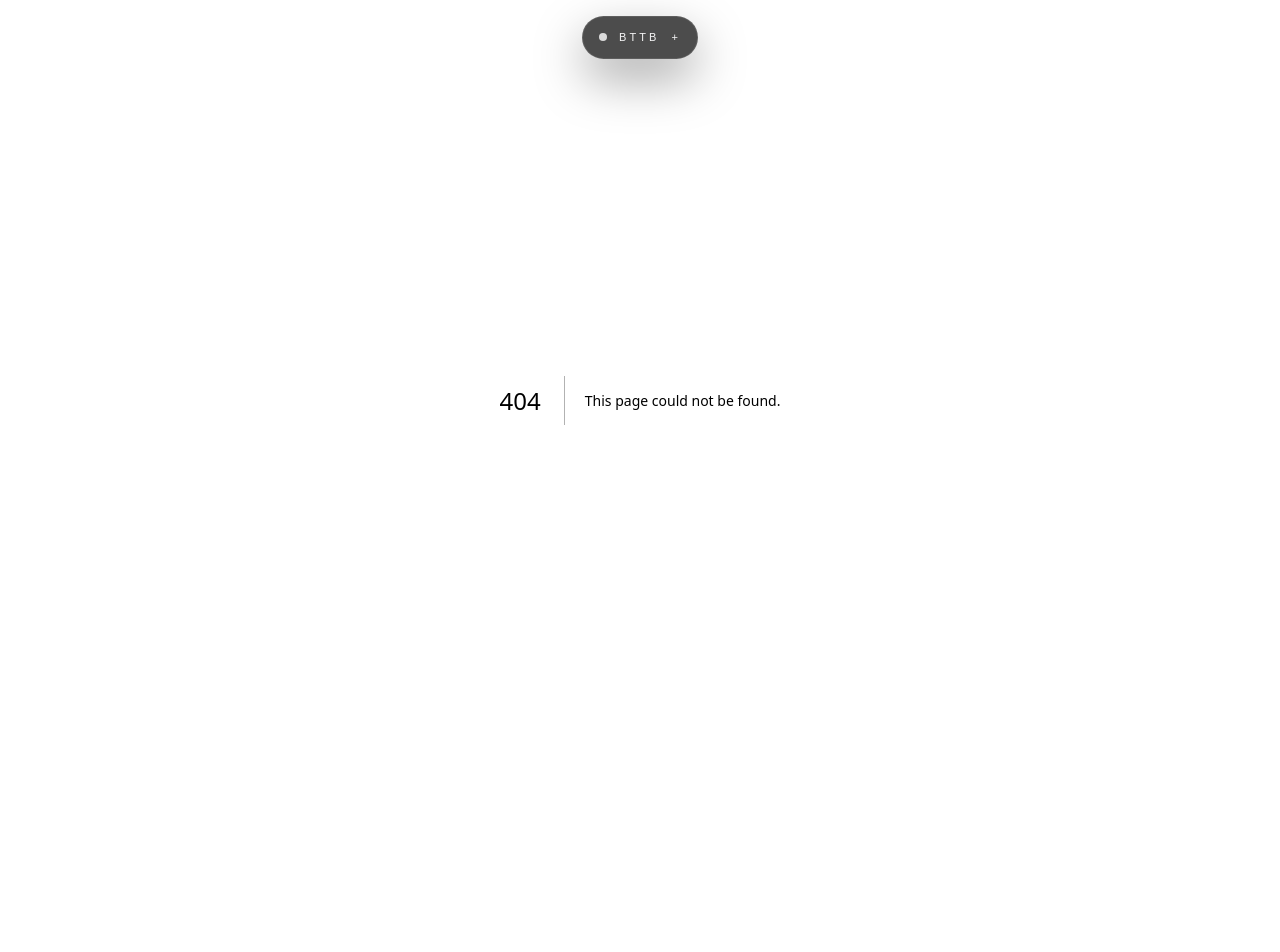
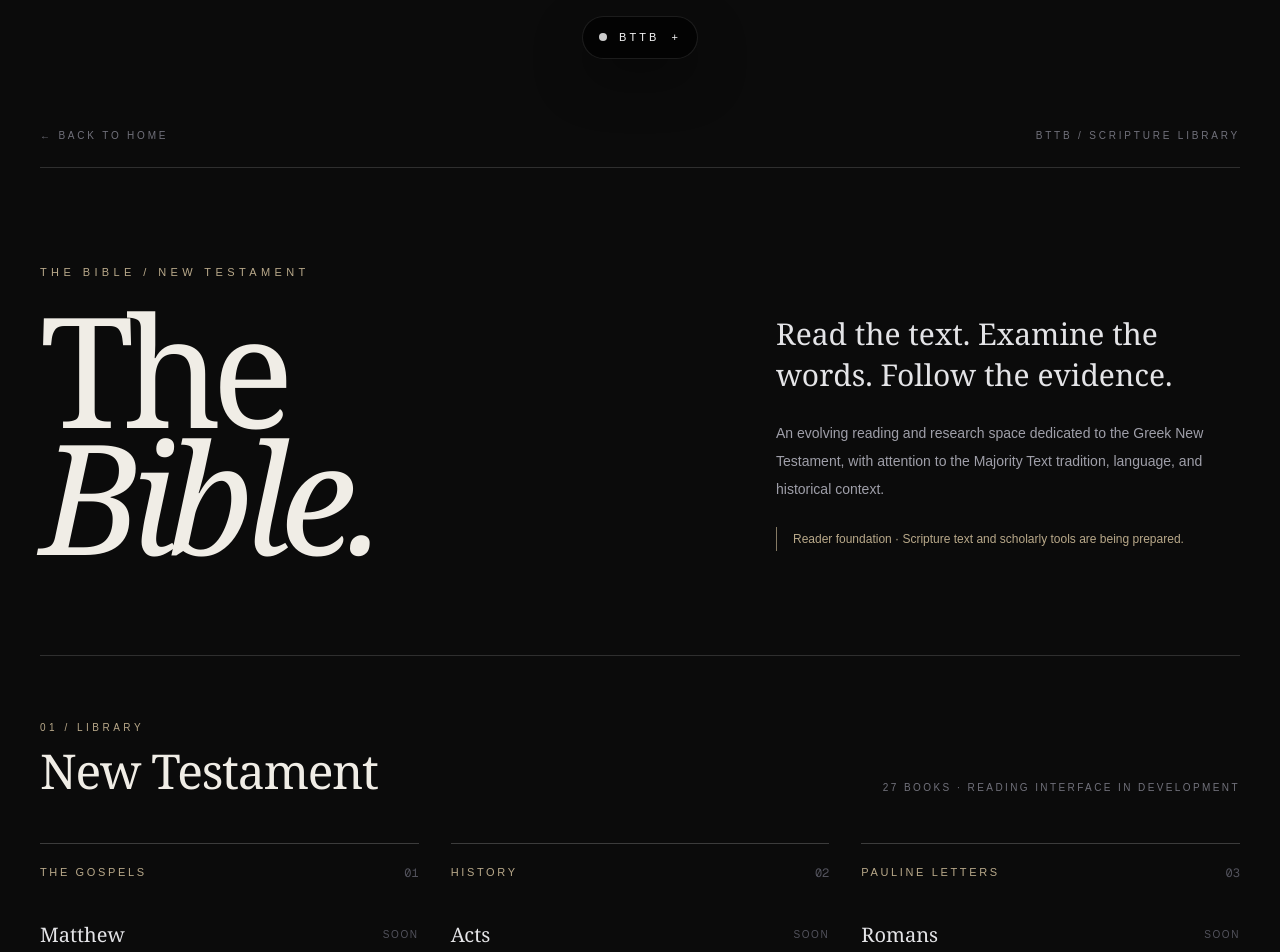
Before and after one commit to BTTBMOVEMENT/vp-portfolio, a Next.js app: page /bible in a window 1280 px wide. Before the commit this address had no page. Shown: the top 952 px of the page. Before the commit the page ends 800 px from the top, so only its background shows below. Built offline with nearby package versions, Linux system fonts and the light colour scheme.

Commit message:
feat: add first Bible library visual preview

```diff
--- /dev/null
+++ b/app/bible/page.tsx
@@ -0,0 +1,77 @@
+import type { Metadata } from "next";
+import Link from "next/link";
+
+export const metadata: Metadata = {
+  title: "The Bible",
+  description: "A developing reading and research space for the Greek New Testament.",
+  alternates: { canonical: "/bible" },
+};
+
+const books = [
+  ["Matthew", "Mark", "Luke", "John"],
+  ["Acts"],
+  ["Romans", "1 Corinthians", "2 Corinthians", "Galatians", "Ephesians", "Philippians", "Colossians", "1 Thessalonians", "2 Thessalonians", "1 Timothy", "2 Timothy", "Titus", "Philemon"],
+  ["Hebrews", "James", "1 Peter", "2 Peter", "1 John", "2 John", "3 John", "Jude"],
+  ["Revelation"],
+];
+
+const sections = ["The Gospels", "History", "Pauline Letters", "General Letters", "Apocalypse"];
+
+export default function BiblePage() {
+  return (
+    <main className="min-h-screen bg-[#0b0b0b] text-[#f0ede6]">
+      <div className="mx-auto max-w-[1400px] px-5 pb-28 pt-28 sm:px-10 md:pt-32">
+        <div className="flex flex-wrap items-center justify-between gap-4 border-b border-white/15 pb-6 text-[10px] uppercase tracking-[0.28em] text-zinc-500">
+          <Link href="/" className="transition hover:text-white">← Back to Home</Link>
+          <span>BTTB / Scripture Library</span>
+        </div>
+
+        <header className="grid gap-10 border-b border-white/15 py-16 md:grid-cols-[1.2fr_0.8fr] md:items-end md:py-24">
+          <div>
+            <p className="mb-6 text-[11px] uppercase tracking-[0.4em] text-[#b9a98a]">The Bible / New Testament</p>
+            <h1 className="font-serif text-[clamp(4.5rem,12vw,11rem)] font-normal leading-[0.83] tracking-[-0.065em]">The<br /><span className="italic">Bible.</span></h1>
+          </div>
+          <div className="max-w-md space-y-6 md:pb-2">
+            <p className="font-serif text-2xl leading-snug text-zinc-200 sm:text-3xl">Read the text. Examine the words. Follow the evidence.</p>
+            <p className="text-sm leading-7 text-zinc-400">An evolving reading and research space dedicated to the Greek New Testament, with attention to the Majority Text tradition, language, and historical context.</p>
+            <p className="border-l border-[#b9a98a]/70 pl-4 text-xs leading-6 text-[#b9a98a]">Reader foundation · Scripture text and scholarly tools are being prepared.</p>
+          </div>
+        </header>
+
+        <section className="py-12 md:py-16" aria-labelledby="library-heading">
+          <div className="mb-12 flex flex-wrap items-end justify-between gap-6">
+            <div>
+              <p className="mb-3 text-[10px] uppercase tracking-[0.35em] text-[#b9a98a]">01 / Library</p>
+              <h2 id="library-heading" className="font-serif text-4xl tracking-tight sm:text-5xl">New Testament</h2>
+            </div>
+            <span className="text-[10px] uppercase tracking-[0.24em] text-zinc-500">27 Books · Reading interface in development</span>
+          </div>
+
+          <div className="grid gap-8 md:grid-cols-2 xl:grid-cols-3">
+            {books.map((group, index) => (
+              <div key={sections[index]} className="border-t border-white/20 pt-5">
+                <div className="mb-7 flex items-center justify-between gap-4">
+                  <h3 className="text-[11px] uppercase tracking-[0.24em] text-[#b9a98a]">{sections[index]}</h3>
+                  <span className="font-mono text-xs text-zinc-600">{String(index + 1).padStart(2, "0")}</span>
+                </div>
+                <ul className="space-y-0">
+                  {group.map((book) => (
+                    <li key={book} className="flex items-center justify-between gap-3 border-b border-white/[0.07] py-3">
+                      <span className="font-serif text-xl text-zinc-200">{book}</span>
+                      <span className="text-[10px] uppercase tracking-[0.16em] text-zinc-600">Soon</span>
+                    </li>
+                  ))}
+                </ul>
+              </div>
+            ))}
+          </div>
+        </section>
+
+        <footer className="mt-12 flex flex-wrap items-center justify-between gap-4 border-t border-white/15 pt-6 text-[10px] uppercase tracking-[0.25em] text-zinc-600">
+          <span>BTTB Movement · The Bible</span>
+          <span>Text, provenance, and audio modules to follow</span>
+        </footer>
+      </div>
+    </main>
+  );
+}
```
